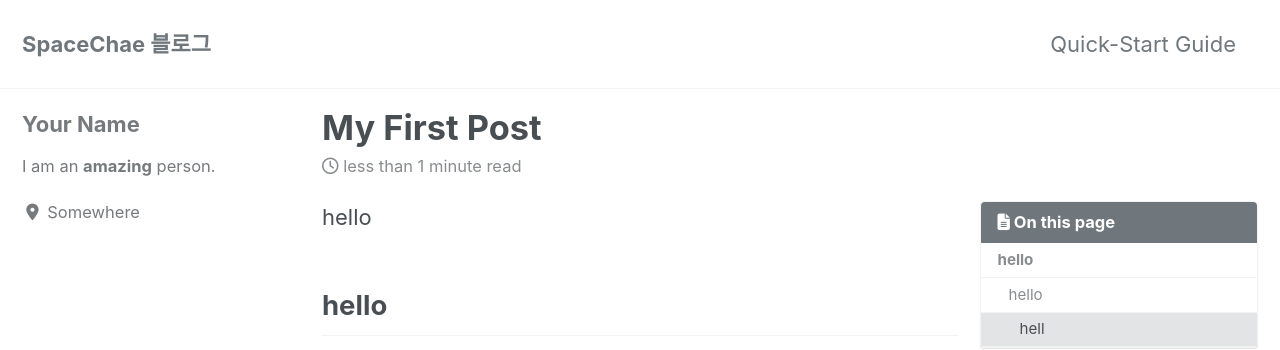
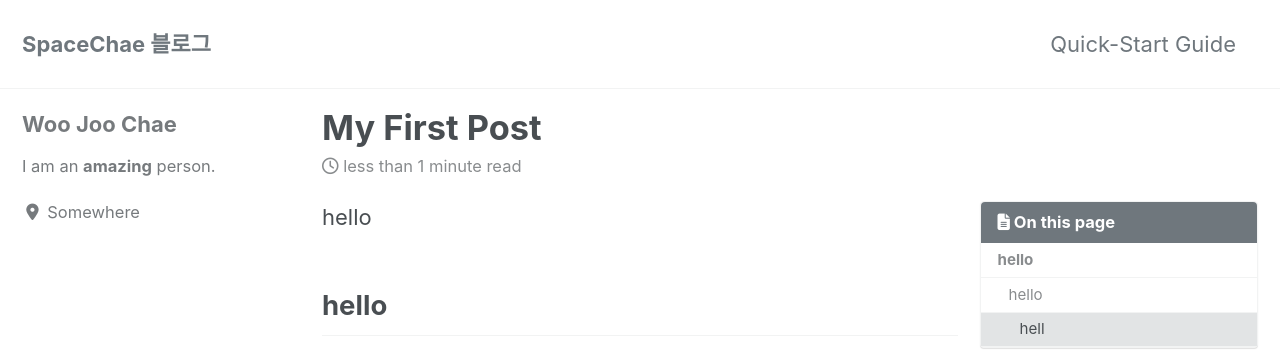
Before and after one commit to enaenen/enaenen.github.io, a Jekyll site: the page built from _posts/2019-12-12-blog-start.md, in a window 1280 px wide. Shown: the top 350 px of the page. Built offline with Jekyll 4.4.1, drawn with Linux system fonts in a browser that asks for light colours; cached includes are drawn as plain includes; nearby versions of some CDN libraries.

Commit message:
config change

```diff
--- a/_config.yml
+++ b/_config.yml
@@ -107,13 +107,13 @@ analytics:
 
 # Site Author
 author:
-  name             : "Your Name"
+  name             : "Woo Joo Chae"
   avatar           : # path of avatar image, e.g. "/assets/images/bio-photo.jpg"
   bio              : "I am an **amazing** person."
   location         : "Somewhere"
   email            :
   links:
-    - label: "Email"
+    - label: "enaenen@naver.com"
       icon: "fas fa-fw fa-envelope-square"
       # url: mailto:your.name@email.com
     - label: "Website"
```
